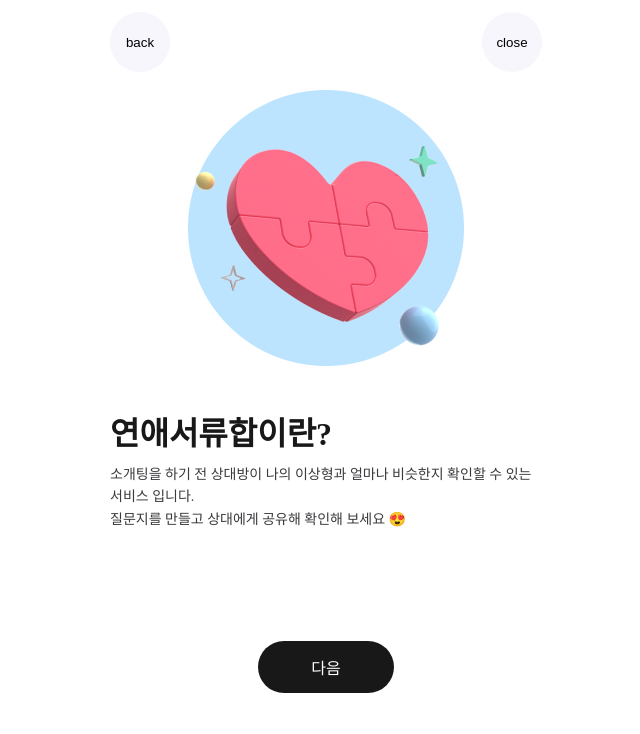
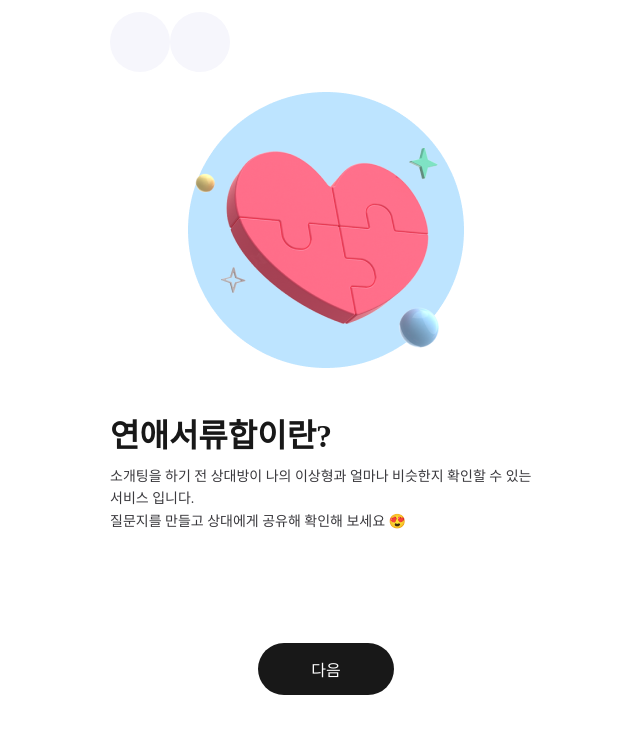
Before and after one commit to kkomyoung/love-document-client, a React (Create React App) app: page /onboarding in a window 1280 px wide. Shown: the top 734 px of the page, without its empty margins (314-954 px from the left). Built offline with nearby package versions, Linux system fonts and the light colour scheme.

Commit message:
style: clearfix 추가

```diff
--- a/src/components/header/header.jsx
+++ b/src/components/header/header.jsx
@@ -9,7 +9,7 @@ function Header(props) {
   return (
     <HeadDiv>
       {typeArray.map((type, index) => {
-        return <CircleButton key={index} title={type}></CircleButton>
+        return <CircleButton key={index} feature={type}></CircleButton>
       })}
     </HeadDiv>
   )
@@ -19,9 +19,15 @@ const HeadDiv = styled.div`
   position: sticky;
   top: 0;
   left: 0;
-  display: flex;
-  justify-content: space-between;
+  /* display: flex;
+  justify-content: space-between; */
   padding: ${theme.calRem(12)} ${theme.calRem(24)};
+
+  &:after {
+    content: '';
+    display: block;
+    clear: both;
+  }
 `
 
 export default Header
```
